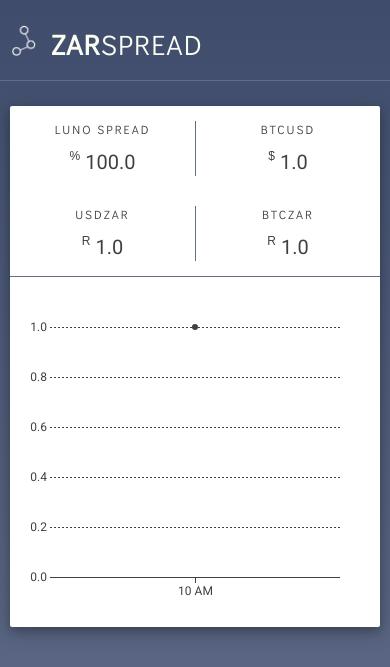
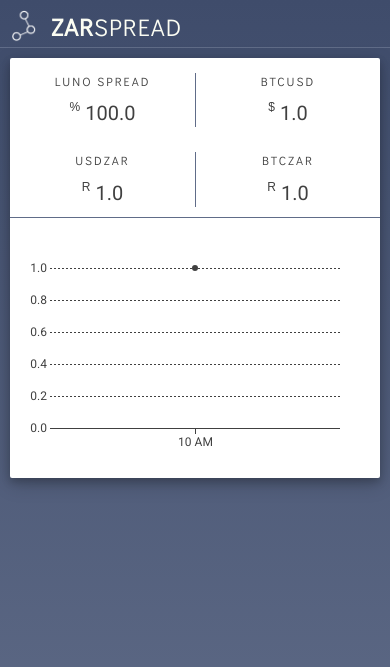
Before and after one commit to petenilson/zarspread, a Django app: page / in a window 390 px wide. Shown: the top 667 px of the page. Run offline with Django 3.2, Linux system fonts and the light colour scheme; tables that the repository leaves empty hold one stand-in row (values such as "Sample post"); parts of the project's set-up code (start-up, migrations or seed data) failed here and were passed over; some libraries are stand-ins or nearby versions.

Commit message:
changed graph hieght so page can be viewed at once on mobile

```diff
--- a/static/css/main.css
+++ b/static/css/main.css
@@ -365,15 +365,25 @@
    Modify as content requires.
    ========================================================================== */
 @media only screen and (max-width: 576px) {
+    .header {
+      margin-top: 10px;
+    }
     .content {
       margin: 0 10px;
     }
     .header-content {
       margin: 0 10px;
     }
+    .header-content h4 {
+      font-size: 1.5rem;
+    }
+    .header hr {
+      margin-bottom: 10px;
+      margin-top: 3px;
+    }
    .info {
      margin-top: 15px;
-     margin-bottom: 15px;
+     margin-bottom: 10px;
      overflow: auto;
      width: 50%;
    }
--- a/templates/homepage.html
+++ b/templates/homepage.html
@@ -74,7 +74,7 @@
           // Use the margin convention practice
           var margin = {top: 50, right: 40, bottom: 50, left: 40},
             width, // width gets defined below
-            height = 350 - margin.top - margin.bottom;
+            height = 260 - margin.top - margin.bottom;
 
           // Add the SVG to the page
           var svg = d3.select(".graph")
@@ -102,7 +102,8 @@
           var yScale = d3.scaleLinear()
               .range([height, 0]);
 
-          var x_axis = d3.axisBottom(xScale);
+          var x_axis = d3.axisBottom(xScale)
+            .ticks(6)
           var y_axis = d3.axisLeft(yScale)
             .ticks(4);
 
```
